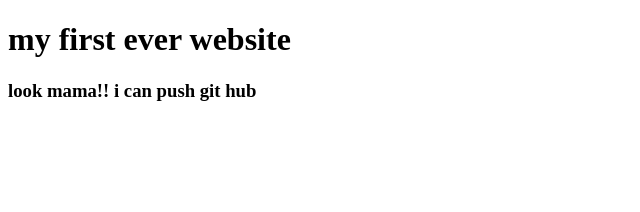
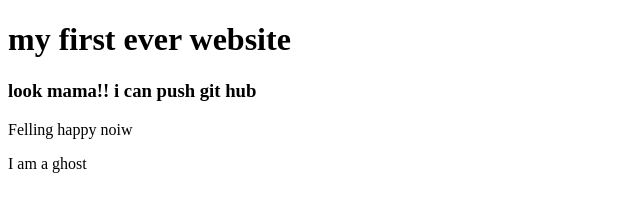
Before and after one commit to TasrikHasan/my-first-website, a plain HTML site: page index.html in a window 1280 px wide. Shown: the whole page, without its empty margins (0-640 px from the left). Drawn offline with Linux system fonts and the light colour scheme.

Commit message:
ghost added

```diff
--- a/index.html
+++ b/index.html
@@ -9,5 +9,7 @@
 <body>
   <h1> my first ever website </h1>
   <h3> look mama!! i can push git hub </h3>
+  <p> Felling happy noiw </p>
+  <p> I am a ghost </p>
 </body>
 </html>
```
